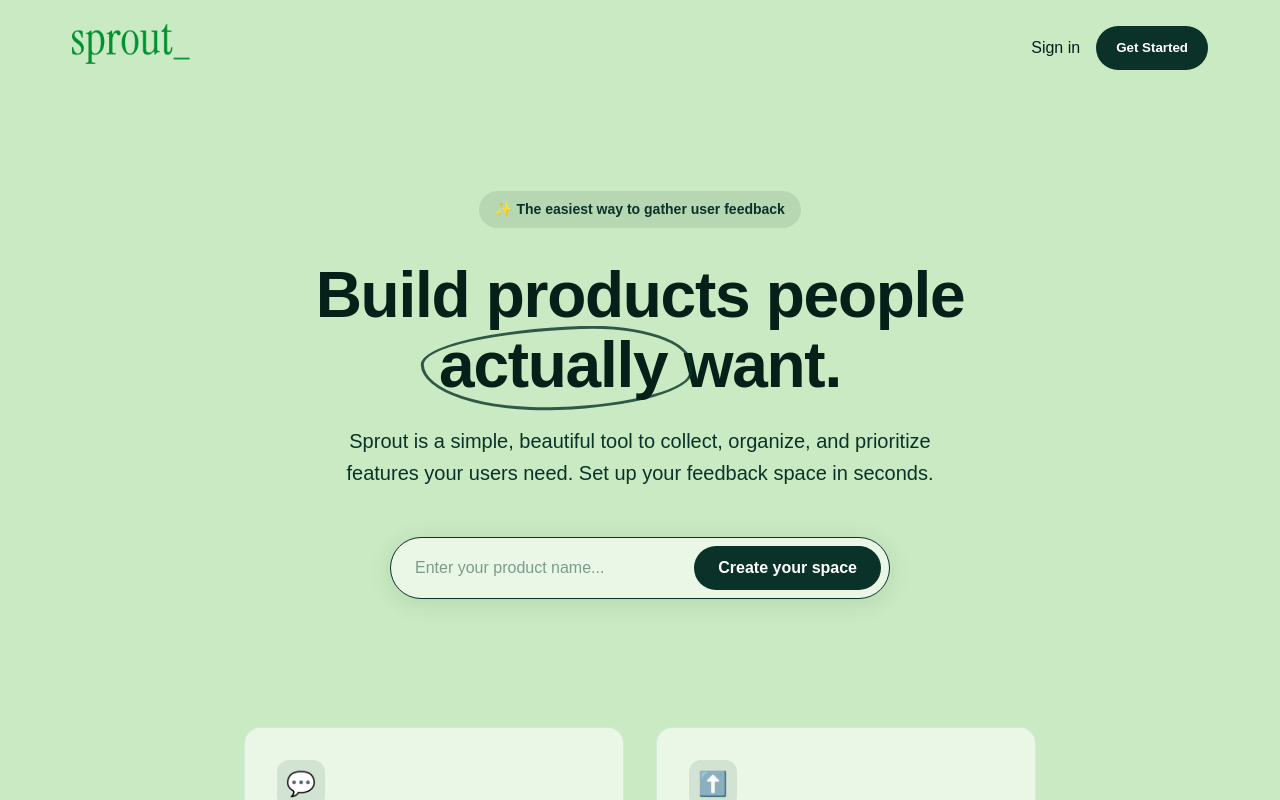
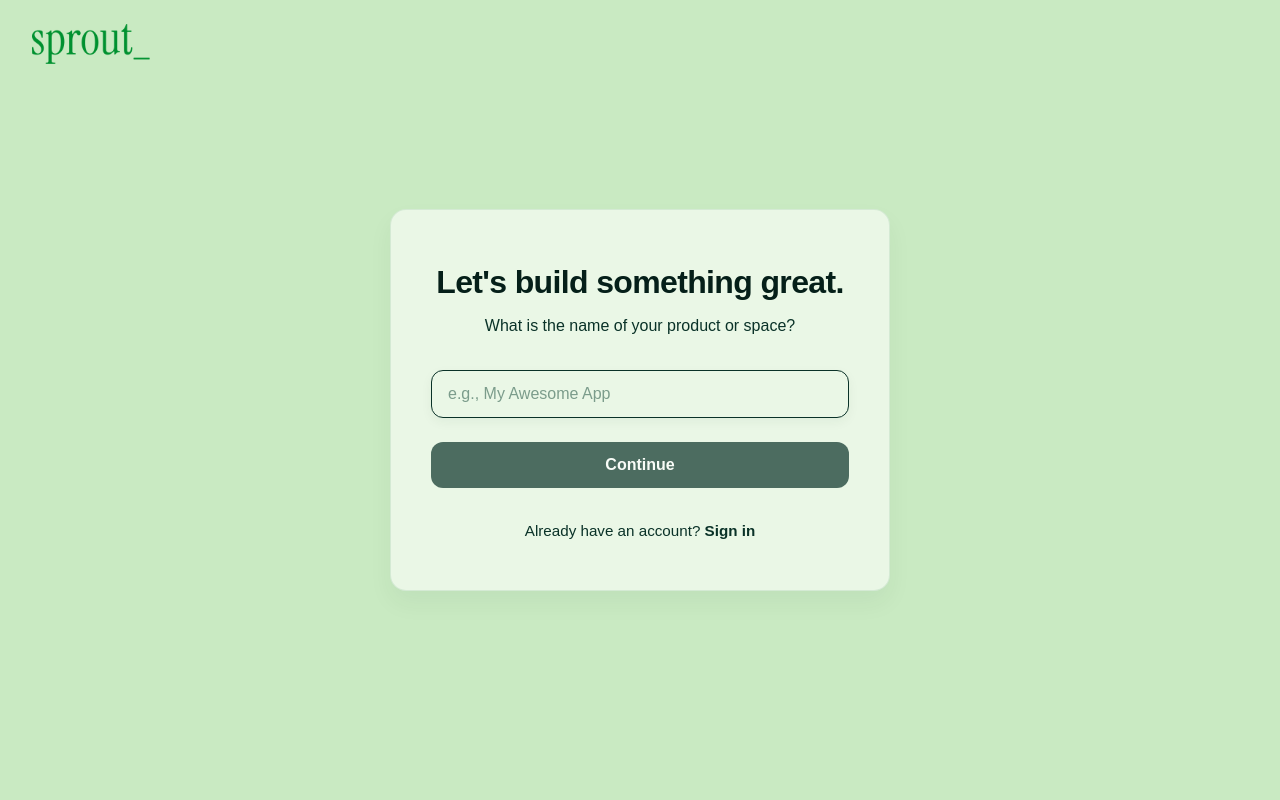
Before and after one commit to nikisiagit/sprout, a React (Vite) app: page /get-started in a window 1280 px wide. Before the commit this address led to /. Shown: the top 800 px of the page. Built offline with nearby package versions, Linux system fonts and the light colour scheme; no server answers; a web font is replaced by a local one.

Commit message:
feat: add get-started page to ask for space name first

```diff
--- a/src/App.tsx
+++ b/src/App.tsx
@@ -6,6 +6,7 @@ import { ProfilePage } from './pages/ProfilePage';
 import { ChangelogPage } from './pages/ChangelogPage';
 import { ForgotPasswordPage } from './pages/ForgotPasswordPage';
 import { ResetPasswordPage } from './pages/ResetPasswordPage';
+import { GetStartedPage } from './pages/GetStartedPage';
 import './App.css';
 import './pages/LandingPage.css';
 import './pages/BoardPage.css';
@@ -16,6 +17,7 @@ function App() {
     <BrowserRouter>
       <Routes>
         <Route path="/" element={<LandingPage />} />
+        <Route path="/get-started" element={<GetStartedPage />} />
         <Route path="/signup" element={<AuthPage initialMode="signup" />} />
         <Route path="/login" element={<AuthPage initialMode="login" />} />
         <Route path="/auth" element={<AuthPage initialMode="signup" />} />
--- /dev/null
+++ b/src/pages/GetStartedPage.tsx
@@ -0,0 +1,97 @@
+import { useState, useEffect } from 'react';
+import { useNavigate, Link } from 'react-router-dom';
+import logo from '../assets/sprout-wordmark.png';
+import './AuthPage.css'; // We can reuse these nice centered styles
+
+export function GetStartedPage() {
+    const [productName, setProductName] = useState('');
+    const [isCheckingAuth, setIsCheckingAuth] = useState(true);
+    const [isLoggedIn, setIsLoggedIn] = useState(false);
+    const navigate = useNavigate();
+
+    useEffect(() => {
+        const checkAuth = async () => {
+            try {
+                const response = await fetch('/api/auth/me');
+                if (response.ok) {
+                    const data = await response.json() as any;
+                    setIsLoggedIn(data.authenticated);
+                }
+            } catch (e) {
+                console.error('Auth check failed', e);
+            } finally {
+                setIsCheckingAuth(false);
+            }
+        };
+        checkAuth();
+    }, []);
+
+    const handleSubmit = async (e: React.FormEvent) => {
+        e.preventDefault();
+        if (!productName.trim()) return;
+
+        const slug = productName.toLowerCase().replace(/[^a-z0-9]+/g, '-').replace(/(^-|-$)/g, '');
+
+        if (isLoggedIn) {
+            // If already logged in, let's redirect them to the home page or try to create it directly
+            try {
+                const response = await fetch('/api/spaces', {
+                    method: 'POST',
+                    headers: { 'Content-Type': 'application/json' },
+                    body: JSON.stringify({ name: productName, slug })
+                });
+
+                if (response.ok) {
+                    navigate(`/space/${slug}`);
+                } else {
+                    const data = await response.json() as any;
+                    alert(data.error || 'Failed to create space');
+                }
+            } catch (error) {
+                console.error('Failed to create space', error);
+            }
+        } else {
+            // Not logged in -> save pending space and go to signup
+            localStorage.setItem('pendingSpace', JSON.stringify({ name: productName, slug }));
+            navigate('/signup');
+        }
+    };
+
+    return (
+        <div className="auth-page">
+            <nav className="auth-nav">
+                <Link to="/">
+                    <img src={logo} alt="Sprout" className="logo-img" />
+                </Link>
+            </nav>
+
+            <div className="auth-card" style={{ maxWidth: '500px' }}>
+                <h2 className="auth-title">Let's build something great.</h2>
+                <p className="auth-subtitle">
+                    What is the name of your product or space?
+                </p>
+
+                <form onSubmit={handleSubmit} className="auth-form">
+                    <input
+                        type="text"
+                        placeholder="e.g., My Awesome App"
+                        value={productName}
+                        onChange={(e) => setProductName(e.target.value)}
+                        className="auth-input"
+                        autoFocus
+                    />
+                    <button type="submit" className="auth-btn" disabled={isCheckingAuth || !productName.trim()}>
+                        Continue
+                    </button>
+                </form>
+
+                <div className="auth-footer" style={{ marginTop: '2rem' }}>
+                    <p>
+                        Already have an account?{' '}
+                        <Link to="/login" className="auth-link">Sign in</Link>
+                    </p>
+                </div>
+            </div>
+        </div>
+    );
+}
--- a/src/pages/LandingPage.tsx
+++ b/src/pages/LandingPage.tsx
@@ -1,5 +1,5 @@
 import { useNavigate, Link } from 'react-router-dom';
-import { useState, useEffect, useRef } from 'react';
+import { useState, useEffect } from 'react';
 import logo from '../assets/sprout-wordmark.png';
 import { fireConfetti } from '../lib/confetti';
 import './LandingPage.css';
@@ -9,7 +9,6 @@ export function LandingPage() {
     const [isLoggedIn, setIsLoggedIn] = useState(false);
     const [isCheckingAuth, setIsCheckingAuth] = useState(true);
     const navigate = useNavigate();
-    const inputRef = useRef<HTMLInputElement>(null);
 
     useEffect(() => {
         checkAuth();
@@ -61,11 +60,6 @@ export function LandingPage() {
         }
     };
 
-    const handleGetStarted = (e: React.MouseEvent) => {
-        e.preventDefault();
-        inputRef.current?.focus();
-    };
-
     return (
         <div className="landing-page">
             <nav className="landing-nav">
@@ -79,7 +73,7 @@ export function LandingPage() {
                         ) : (
                             <>
                                 <Link to="/login" className="nav-link">Sign in</Link>
-                                <button onClick={handleGetStarted} className="nav-btn">Get Started</button>
+                                <Link to="/get-started" className="nav-btn">Get Started</Link>
                             </>
                         )
                     )}
@@ -103,7 +97,6 @@ export function LandingPage() {
                 <div className="hero-cta">
                     <form onSubmit={handleCreateSpace} className="hero-form">
                         <input
-                            ref={inputRef}
                             type="text"
                             placeholder="Enter your product name..."
                             value={productName}
```
